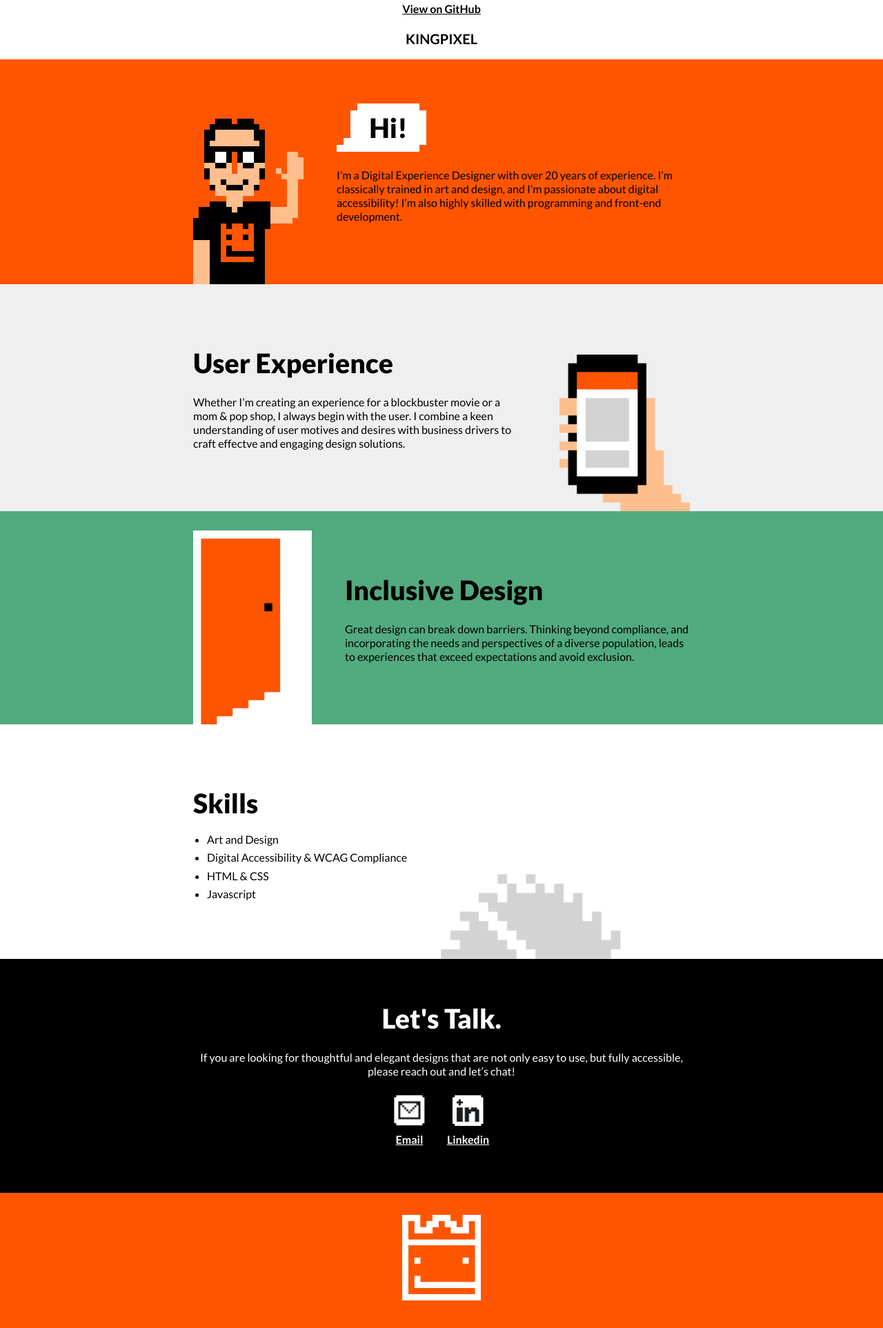
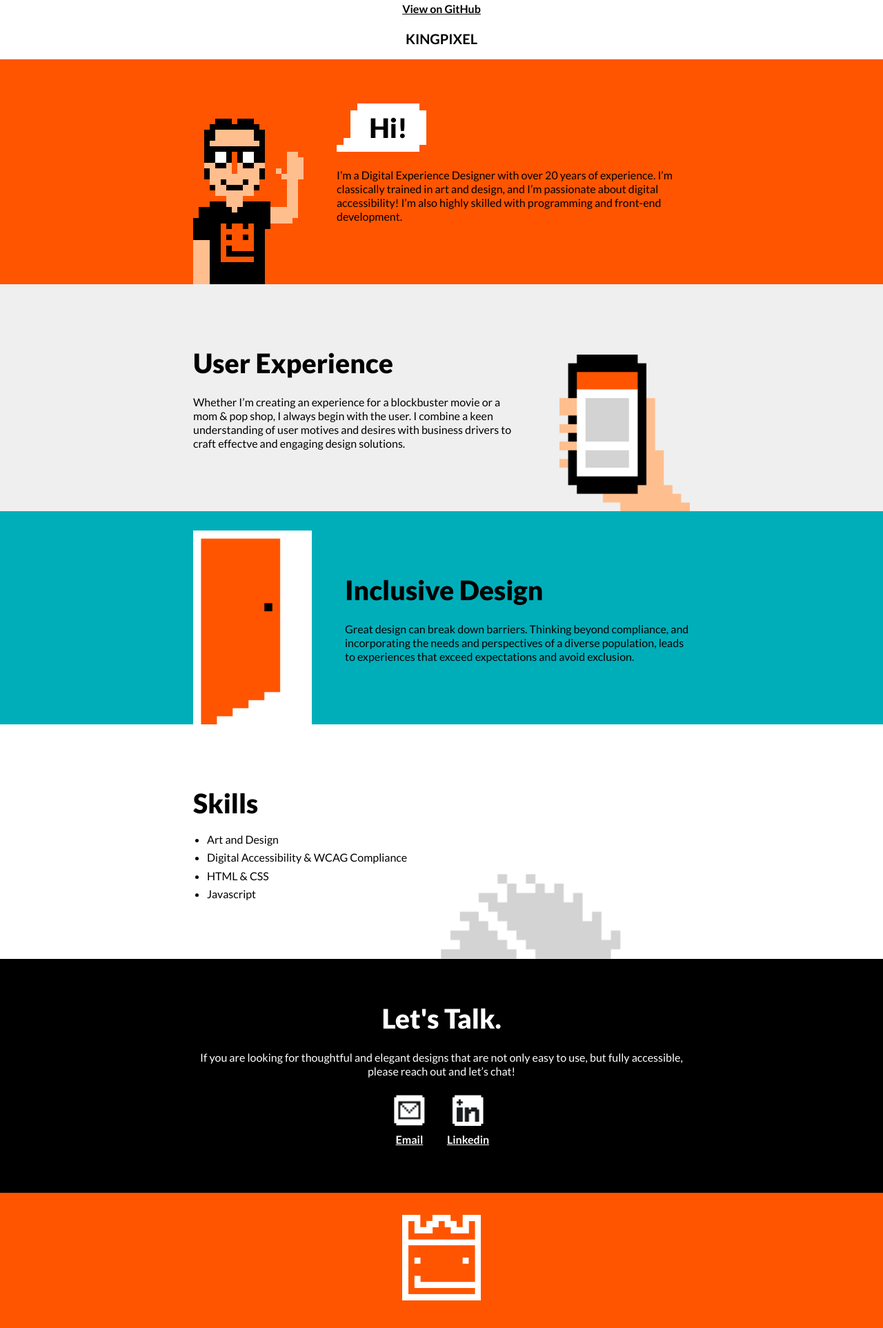
Before and after one commit to simonswiss/kingpixel-demo, a Jekyll site: the page built from index.html, in a window 1280 px wide. Shown: the whole page at 69% size. Built offline with Jekyll 4.4.1, drawn with Linux system fonts in a browser that asks for light colours.

Commit message:
changes green to blue

```diff
--- a/assets/css/style.scss
+++ b/assets/css/style.scss
@@ -3,7 +3,7 @@
 
 $orange: #ff5500;
 $lt-gray: #efefef;
-$green: #52AA7F;
+$teal: #00AEBA;
 $black: #000000;
 $white: #ffffff;
 
@@ -96,8 +96,8 @@ header, footer {
   &.gray {
     background-color: $lt-gray;
   }
-  &.green {
-    background-color: $green;
+  &.teal {
+    background-color: $teal;
   }
   &.black {
     background-color: $black;
--- a/index.html
+++ b/index.html
@@ -25,7 +25,7 @@ layout: default
     </div>
 </div>
 
-<div class="row green">
+<div class="row teal">
     <div class="img-left">
         <div class="copy">
             <h2>Inclusive Design</h2>
```
